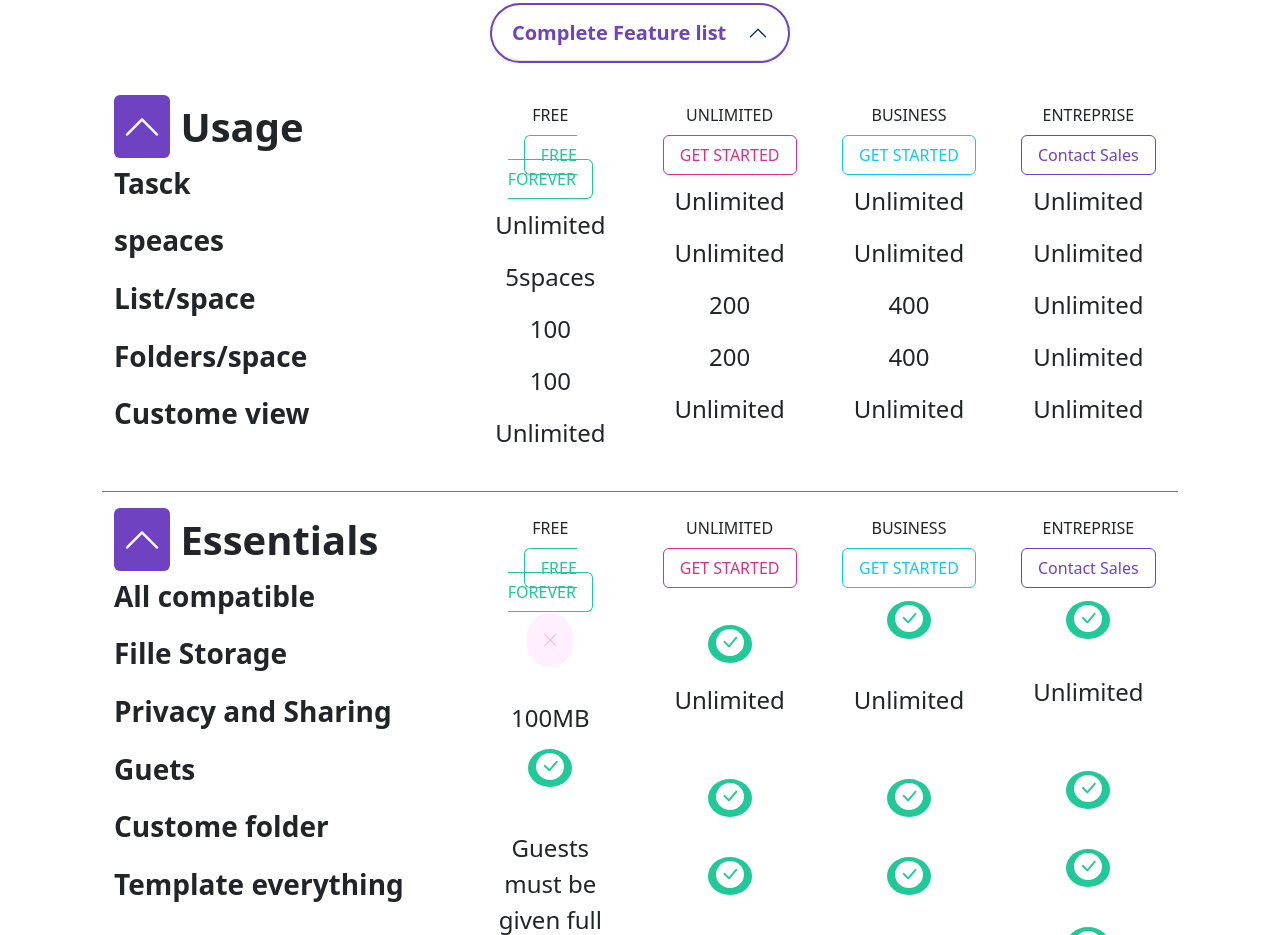
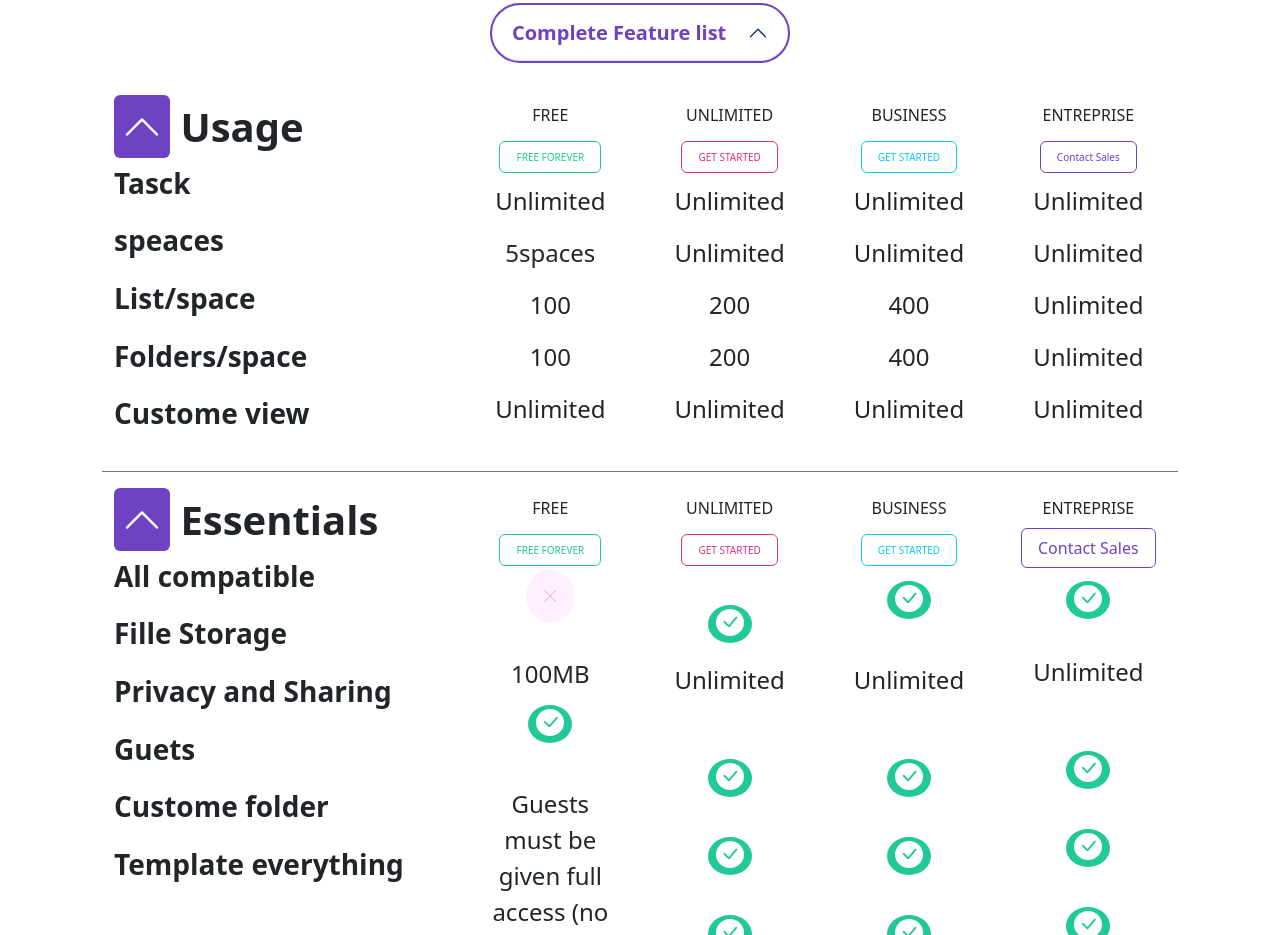
Before and after one commit to boubacar26/Tache-Validation-Bootstrap, a plain HTML site: page pricing.html in a window 1280 px wide. Shown: the part 1489-2424 px from the top of the page. Drawn offline with nearby package versions, Linux system fonts and the light colour scheme.

Commit message:
reglage1

```diff
--- a/pricing.html
+++ b/pricing.html
@@ -255,7 +255,7 @@
                           <div class="col-3">
                             <div class="px-2 text-center">
                               <P>FREE</P>
-                              <span class="px-3 py-2 sp1 rounded">FREE FOREVER</span>
+                              <span class="px-3 py-2 sp1 rounded" style="font-size: 10px;">FREE FOREVER</span>
                               <p class="fs-4 pt-3">Unlimited</p>
                               <p class="fs-4"> 5spaces</p>
                               <p class="fs-4">100</p>
@@ -266,7 +266,7 @@
                           <div class="col-3">
                             <div class="px-2 text-center">
                               <P>UNLIMITED</P>
-                              <span class="px-3 py-2 sp2 rounded">GET STARTED</span>
+                              <span class="px-3 py-2 sp2 rounded"  style="font-size: 10px;">GET STARTED</span>
                               <p class="fs-4 pt-3">Unlimited</p>
                               <p class="fs-4">Unlimited</p>
                               <p class="fs-4">200</p>
@@ -277,7 +277,7 @@
                           <div class="col-3">
                             <div class="px-2 text-center">
                               <P>BUSINESS</P>
-                              <span class="px-3 py-2 sp3 rounded">GET STARTED</span>
+                              <span class="px-3 py-2 sp3 rounded" style="font-size: 10px;">GET STARTED</span>
                               <p class="fs-4 pt-3">Unlimited</p>
                               <p class="fs-4">Unlimited</p>
                               <p class="fs-4">400</p>
@@ -288,7 +288,7 @@
                           <div class="col-3">
                             <div class="px-2 text-center">
                               <P>ENTREPRISE</P>
-                              <span class="px-3 py-2 sp4 rounded">Contact Sales</span>
+                              <span class="px-3 py-2 sp4 rounded" style="font-size: 10px;">Contact Sales</span>
                               <p class="fs-4 pt-3">Unlimited</p>
                               <p class="fs-4">Unlimited</p>
                               <p class="fs-4">Unlimited</p>
@@ -319,7 +319,7 @@
                           <div class="col-3">
                             <div class="px-2 text-center">
                               <P>FREE</P>
-                              <span class="px-3 py-2 sp1 rounded">FREE FOREVER</span> <br> <br>
+                              <span class="px-3 py-2 sp1 rounded"  style="font-size: 10px;">FREE FOREVER</span> <br> <br>
                               <span class="rose"><i class="bi bi-x-lg   p-3"></i></span> <br> <br> <br>
                               <p class="fs-4"> 100MB</p>
                               <span class="bgg-vert rounded-circle p-2"><i class="bi bi-check-lg fs-5 vert bg-white px-1 rounded-circle"></i></span> <br> <br> <br>
@@ -333,7 +333,7 @@
                           <div class="col-3">
                             <div class="px-2 text-center">
                               <P>UNLIMITED</P>
-                              <span class="px-3 py-2 sp2 rounded">GET STARTED</span> <br> <br> <br>
+                              <span class="px-3 py-2 sp2 rounded" style="font-size: 10px;">GET STARTED</span> <br> <br> <br>
                               <span class="bgg-vert rounded-circle p-2"><i class="bi bi-check-lg fs-5 vert bg-white px-1 rounded-circle"></i></span> <br> <br>
                               <p class="fs-4">Unlimited</p> <br> <br>
                               <span class="bgg-vert rounded-circle p-2"><i class="bi bi-check-lg fs-5 vert bg-white px-1 rounded-circle"></i></span> <br> <br> <br>
@@ -348,7 +348,7 @@
                           <div class="col-3">
                             <div class="px-2 text-center">
                               <P>BUSINESS</P>
-                              <span class="px-3 py-2 sp3 rounded">GET STARTED</span> <br> <br>
+                              <span class="px-3 py-2 sp3 rounded" style="font-size: 10px;">GET STARTED</span> <br> <br>
                               <span class="bgg-vert rounded-circle p-2"><i class="bi bi-check-lg fs-5 vert bg-white px-1 rounded-circle"></i></span> <br> <br> <br>
                               <p class="fs-4">Unlimited</p> <br> <br>
                               <span class="bgg-vert rounded-circle p-2"><i class="bi bi-check-lg fs-5 vert bg-white px-1 rounded-circle"></i></span> <br> <br> <br>
```
